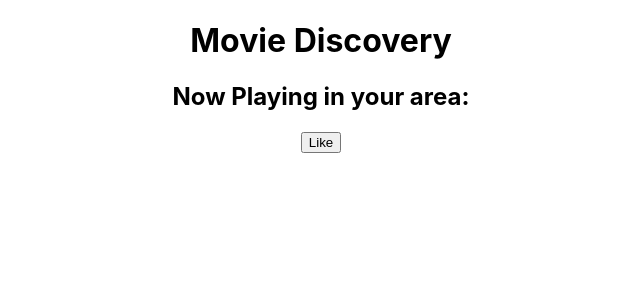
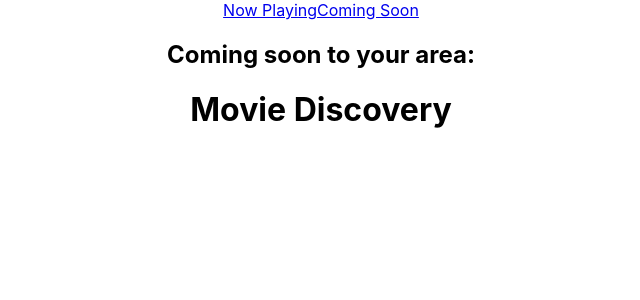
Before and after one commit to aisyafia/cinemoviexplorer-ts, a React (Create React App) app: page /soon in a window 1280 px wide. Shown: the top 300 px of the page, without its empty margins (319-959 px from the left). Built offline with nearby package versions, Linux system fonts and the light colour scheme; no server answers.

Commit message:
set up router & navbar

```diff
--- a/package.json
+++ b/package.json
@@ -10,9 +10,11 @@
     "@types/node": "^16.18.14",
     "@types/react": "^18.0.28",
     "@types/react-dom": "^18.0.11",
+    "@types/react-router-dom": "^5.3.3",
     "axios": "^1.3.4",
     "react": "^18.2.0",
     "react-dom": "^18.2.0",
+    "react-router-dom": "^6.9.0",
     "react-scripts": "5.0.1",
     "typescript": "^4.9.5",
     "web-vitals": "^2.1.4"
--- a/src/App.tsx
+++ b/src/App.tsx
@@ -2,12 +2,20 @@ import React from "react";
 import logo from "./logo.svg";
 import "./App.css";
 import NowPlaying from "./pages/NowPlaying";
+import ComingSoon from "./pages/ComingSoon";
+import NavBar from "./components/NavBar";
+import { Routes, Route } from "react-router-dom";
 
 function App() {
   return (
     <div className="App">
+      <NavBar />
+      <Routes>
+        <Route path="/" element={<NowPlaying />} />
+        <Route path="/soon" element={<ComingSoon />} />
+      </Routes>
+
       <h1>Movie Discovery</h1>
-      <NowPlaying />
     </div>
   );
 }
--- /dev/null
+++ b/src/components/NavBar.tsx
@@ -0,0 +1,10 @@
+import { NavLink } from "react-router-dom";
+const NavBar = () => {
+  return (
+    <div>
+      <NavLink to="/">Now Playing</NavLink>
+      <NavLink to="/soon">Coming Soon</NavLink>
+    </div>
+  );
+};
+export default NavBar;
--- a/src/index.tsx
+++ b/src/index.tsx
@@ -1,15 +1,18 @@
-import React from 'react';
-import ReactDOM from 'react-dom/client';
-import './index.css';
-import App from './App';
-import reportWebVitals from './reportWebVitals';
+import React from "react";
+import ReactDOM from "react-dom/client";
+import "./index.css";
+import App from "./App";
+import reportWebVitals from "./reportWebVitals";
+import { BrowserRouter } from "react-router-dom";
 
 const root = ReactDOM.createRoot(
-  document.getElementById('root') as HTMLElement
+  document.getElementById("root") as HTMLElement
 );
 root.render(
   <React.StrictMode>
-    <App />
+    <BrowserRouter>
+      <App />
+    </BrowserRouter>
   </React.StrictMode>
 );
 
--- /dev/null
+++ b/src/pages/ComingSoon.tsx
@@ -0,0 +1,9 @@
+const ComingSoon = () => {
+  return (
+    <div>
+      <h2>Coming soon to your area:</h2>
+    </div>
+  );
+};
+
+export default ComingSoon;
--- a/src/pages/NowPlaying.tsx
+++ b/src/pages/NowPlaying.tsx
@@ -7,14 +7,12 @@ type MovieObject = {
 };
 
 type MovieResponse = {
-  //   dates: { string: string };
-  //   page: number;
-  results: any[];
+  results: MovieObject[];
 };
 
-const NowPlaying = () => {
+const NowPlaying: React.FC<{}> = () => {
   const [like, setLike] = useState<boolean>(false);
-  const [movieObj, setMovieObj] = useState<any[]>([]);
+  const [movieObj, setMovieObj] = useState<MovieObject[] | null>(null);
 
   const getNowPlaying = async () => {
     const response = await axios.get<MovieResponse>(
@@ -30,8 +28,20 @@ const NowPlaying = () => {
   return (
     <div>
       <h2>Now Playing in your area:</h2>
-      <button onClick={() => setLike(!like)}>Like</button>
-      {like ? <p>Liked</p> : <></>}
+      {movieObj !== null ? (
+        movieObj.map((mov) => {
+          return (
+            <div>
+              <h2>{mov.title}</h2>
+              <p>{mov.overview}</p>
+              <button onClick={() => setLike(!like)}>Like</button>
+              {like ? <p>Liked</p> : <></>}
+            </div>
+          );
+        })
+      ) : (
+        <h3>Loading...</h3>
+      )}
     </div>
   );
 };
```
Also changed, not shown: 1 other file (tests, documents, lock files or other folders).
